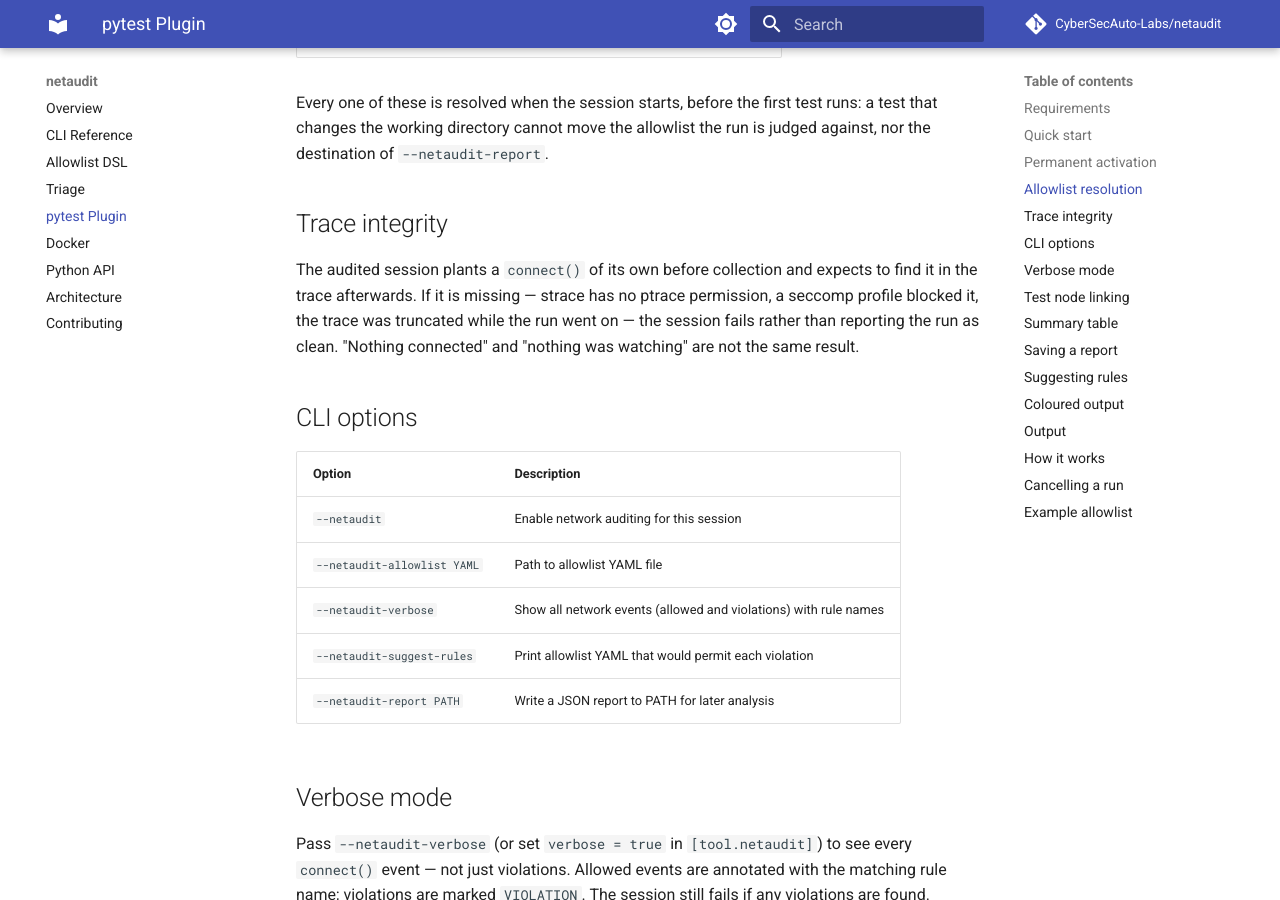
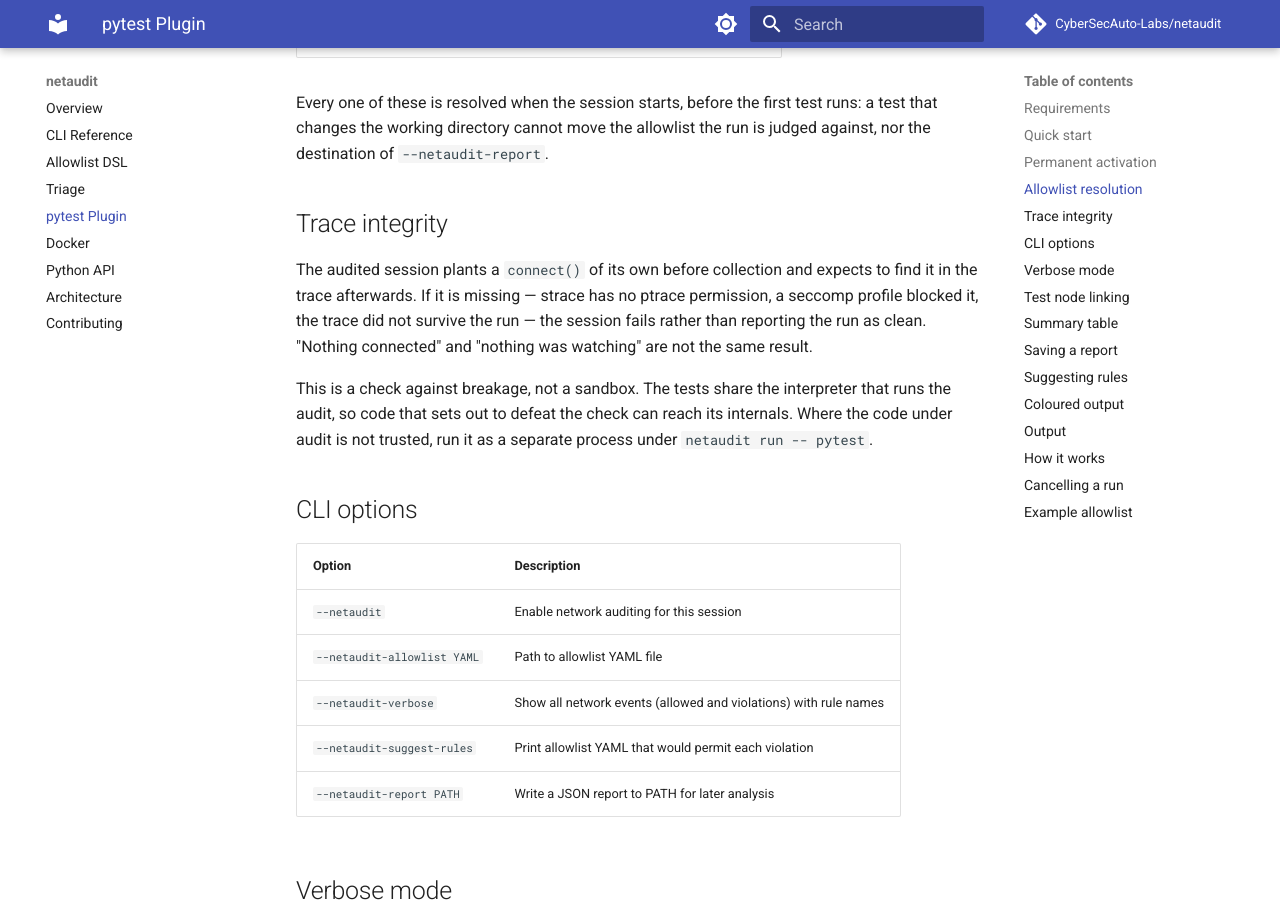
Before and after one commit to CyberSecAuto-Labs/netaudit, an MkDocs documentation site: the page built from docs/pytest-plugin.md, in a window 1280 px wide and 900 px high, scrolled down 1531 px. Built offline with MkDocs 1.6.1 and Material for MkDocs 9.7.7, drawn with Linux system fonts in a browser that asks for light colours; comment, search, counter and statistics services are not loaded.

Commit message:
docs: state what the trace-integrity check does not cover

```diff
--- a/docs/pytest-plugin.md
+++ b/docs/pytest-plugin.md
@@ -61,9 +61,13 @@ the destination of `--netaudit-report`.
 
 The audited session plants a `connect()` of its own before collection and expects to find it
 in the trace afterwards. If it is missing — strace has no ptrace permission, a seccomp
-profile blocked it, the trace was truncated while the run went on — the session fails rather
-than reporting the run as clean. "Nothing connected" and "nothing was watching" are not the
-same result.
+profile blocked it, the trace did not survive the run — the session fails rather than
+reporting the run as clean. "Nothing connected" and "nothing was watching" are not the same
+result.
+
+This is a check against breakage, not a sandbox. The tests share the interpreter that runs
+the audit, so code that sets out to defeat the check can reach its internals. Where the code
+under audit is not trusted, run it as a separate process under `netaudit run -- pytest`.
 
 ## CLI options
 
```
Also changed, not shown: 1 other file.
